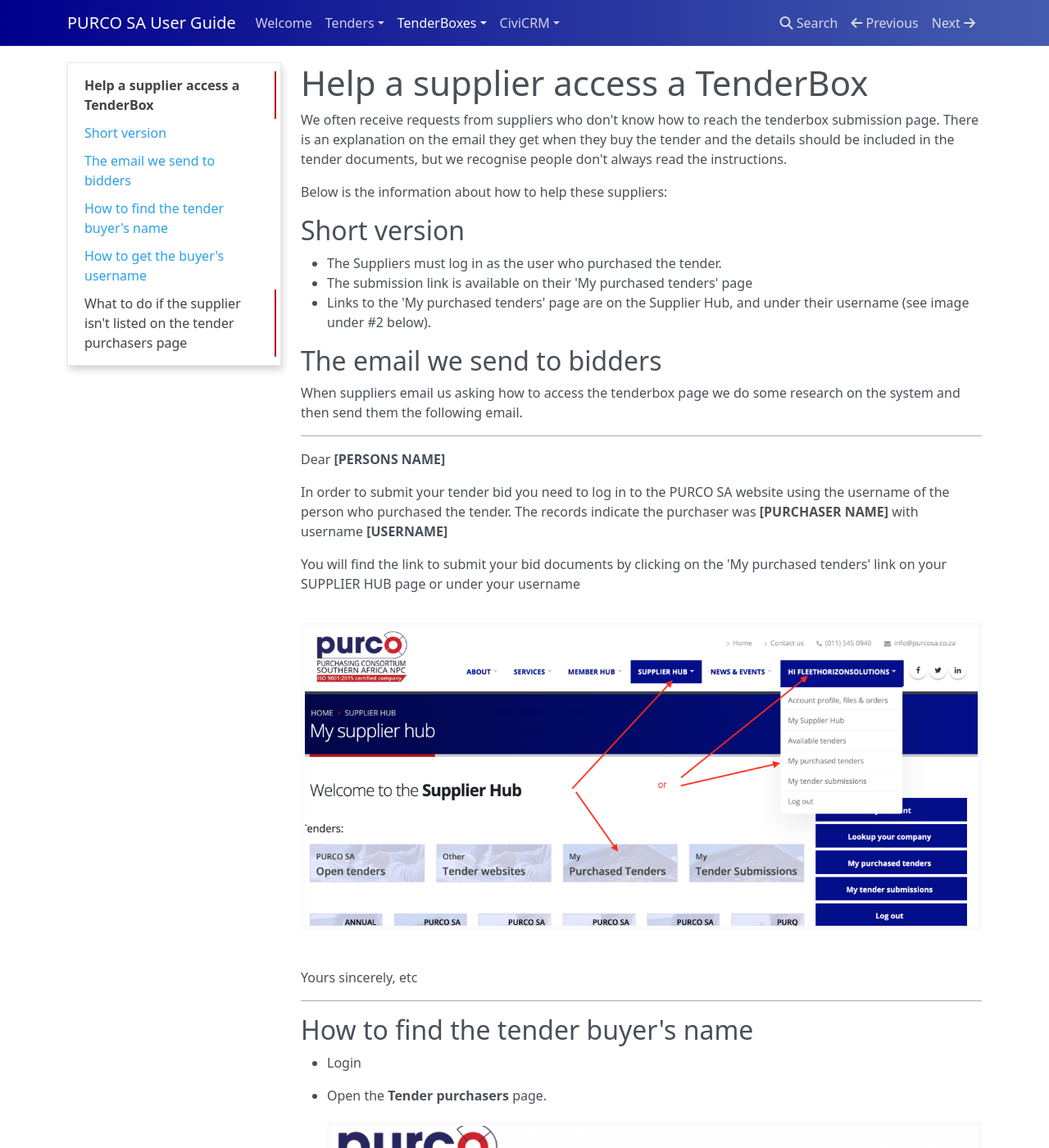
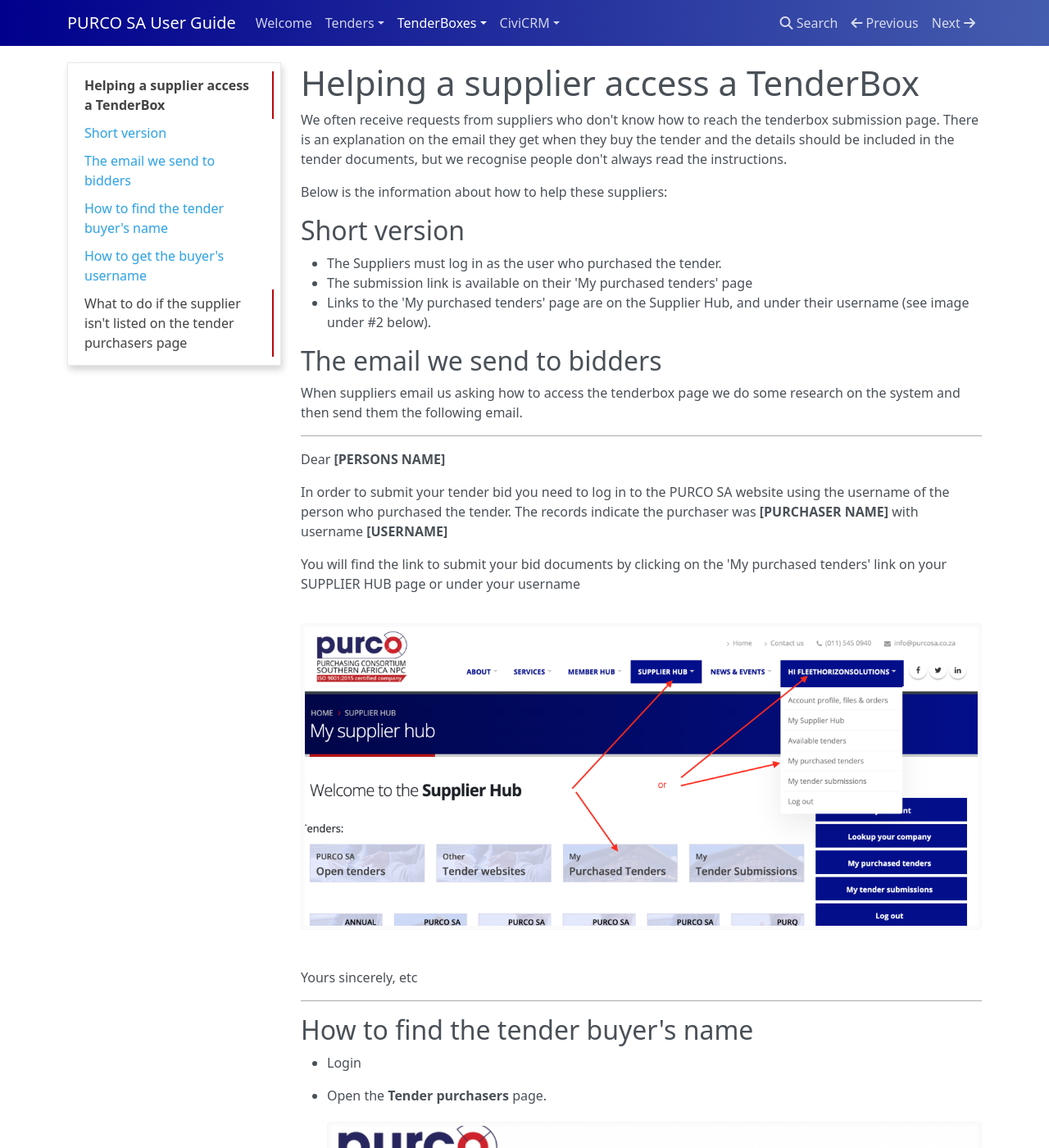
Before and after one commit to assocworks/purcosa-docs, an MkDocs documentation site: the page built from docs/tenderboxes/supplier-access.md, in a window 1280 px wide and 1400 px high. Shown: the whole window at 82% size. Built offline with MkDocs 1.6.1, drawn with Linux system fonts in a browser that asks for light colours; nearby versions of some CDN libraries.

Commit message:
Additions and tweaks

```diff
--- a/docs/style.css
+++ b/docs/style.css
@@ -9,13 +9,16 @@
 .bs-sidebar .nav > li > a.active, .bs-sidebar .nav > li > a.active:hover, .bs-sidebar .nav > li > a.active:focus {
     color: #444;
     border-right: 2px solid #b6060a;
-    margin-right: 5px;
+    /* margin-right: 5px; */
 }
 #toc-collapse {
     background-color: #fff !important;
     box-shadow: 2px 5px 8px #0000002b;
     border: 1px solid #00000017;
     border-radius: 0;
+}
+#toc-collapse > .nav {
+    padding-right: 8px;
 }
 
 /* for readthedocs theme */
--- a/docs/tenderboxes/supplier-access.md
+++ b/docs/tenderboxes/supplier-access.md
@@ -1,4 +1,4 @@
-# Help a supplier access a TenderBox
+# Helping a supplier access a TenderBox
 
 We often receive requests from suppliers who don't know how to reach the tenderbox submission page.
 There is an explanation on the email they get when they buy the tender and the details should be included in the tender documents, but we recognise people don't always read the instructions.
--- a/mkdocs.yml
+++ b/mkdocs.yml
@@ -9,7 +9,9 @@
     - 'Creating mailing groups': './tenders/mailing-groups.md'
   - TenderBoxes:
     - 'Allocating access': './tenderboxes/allocating-access.md'
-    - 'Help a supplier with access': './tenderboxes/supplier-access.md'
+    - 'Helping a supplier with access': './tenderboxes/supplier-access.md'
+    - 'Downloading submitted files': './tenderboxes/downloading-files.md'
+    - 'Publishing and unpublishing': './tenderboxes/publishing-unpublishing.md'
   - CiviCRM:
     - 'Contacts': './civicrm/contacts.md'
     - 'Groups and tags': './civicrm/groups-and-tags.md'
```
Also changed, not shown: docs/tenderboxes/downloading-files.md (added, +26 -0 lines), docs/tenderboxes/publishing-unpublishing.md (added, +19 -0 lines), docs/img/tenderbox-download-files-1.png (added), docs/img/tenderbox-download-files-2.png (added), docs/img/tenderbox-download-files-3.png (added), docs/img/tenderbox-download-files-4.png (added), docs/img/tenderbox-download-files-5.png (added), docs/img/tenderbox-publishing-unpublishing-1.png (added), docs/img/tenderbox-publishing-unpublishing-2.png (added).
